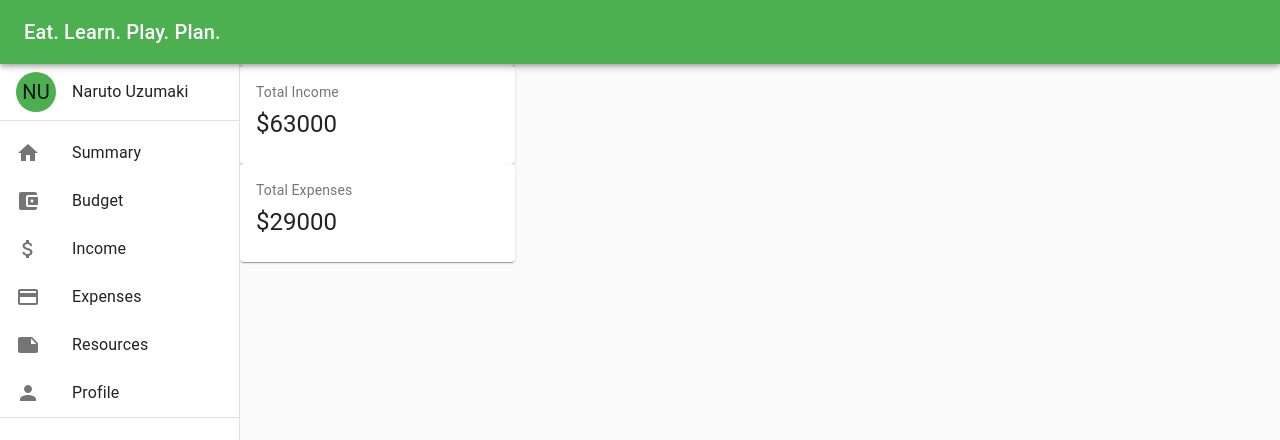
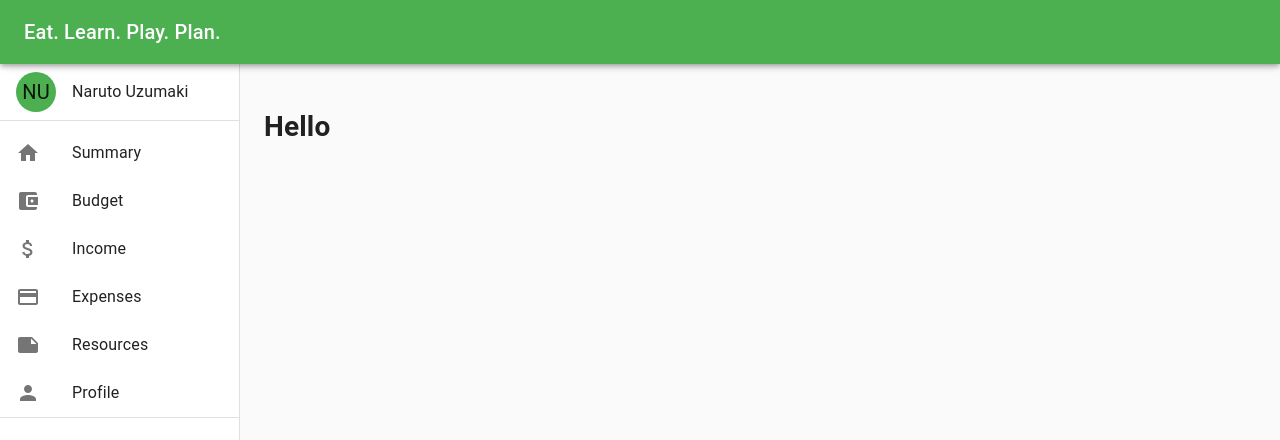
Before and after one commit to cfg-hbcuhsi/team-2, a React (Create React App) app in the folder frontend/: page /dashboard in a window 1280 px wide. Shown: the top 440 px of the page. Built offline with nearby package versions, Linux system fonts and the light colour scheme.

Commit message:
settingview

```diff
--- a/frontend/src/components/pages/Dashboard/Dashboard.js
+++ b/frontend/src/components/pages/Dashboard/Dashboard.js
@@ -73,7 +73,7 @@ function Dashboard(props) {
   const theme = useTheme();
   const [mobileOpen, setMobileOpen] = React.useState(false);
 
-  const [tab,setTab] = useState(1);
+  const [tab,setTab] = useState(6);
 
   const handleDrawerToggle = () => {
     setMobileOpen(!mobileOpen);
@@ -210,9 +210,10 @@ function Dashboard(props) {
           </Drawer>
         </Hidden>
       </nav>
-      <div>
-      {renderView()}
-      </div>
+      <main className={classes.content}>
+        <div className={classes.toolbar} />
+        {renderView()}
+      </main>
     </div>
   );
 }
--- a/frontend/src/components/pages/Dashboard/Expenses.js
+++ b/frontend/src/components/pages/Dashboard/Expenses.js
@@ -3,7 +3,7 @@ import React from 'react'
 const Resources = () => {
     return (
         <div>
-
+            <h1>1123</h1>
         </div>
     )
 }
--- a/frontend/src/components/pages/Dashboard/Profile.js
+++ b/frontend/src/components/pages/Dashboard/Profile.js
@@ -5,7 +5,7 @@ export const Profile = () => {
 
     return (
         <div>
-            <h1>Profile</h1>
+           <h1 >Hello</h1>
         </div>
     )
 }
```
